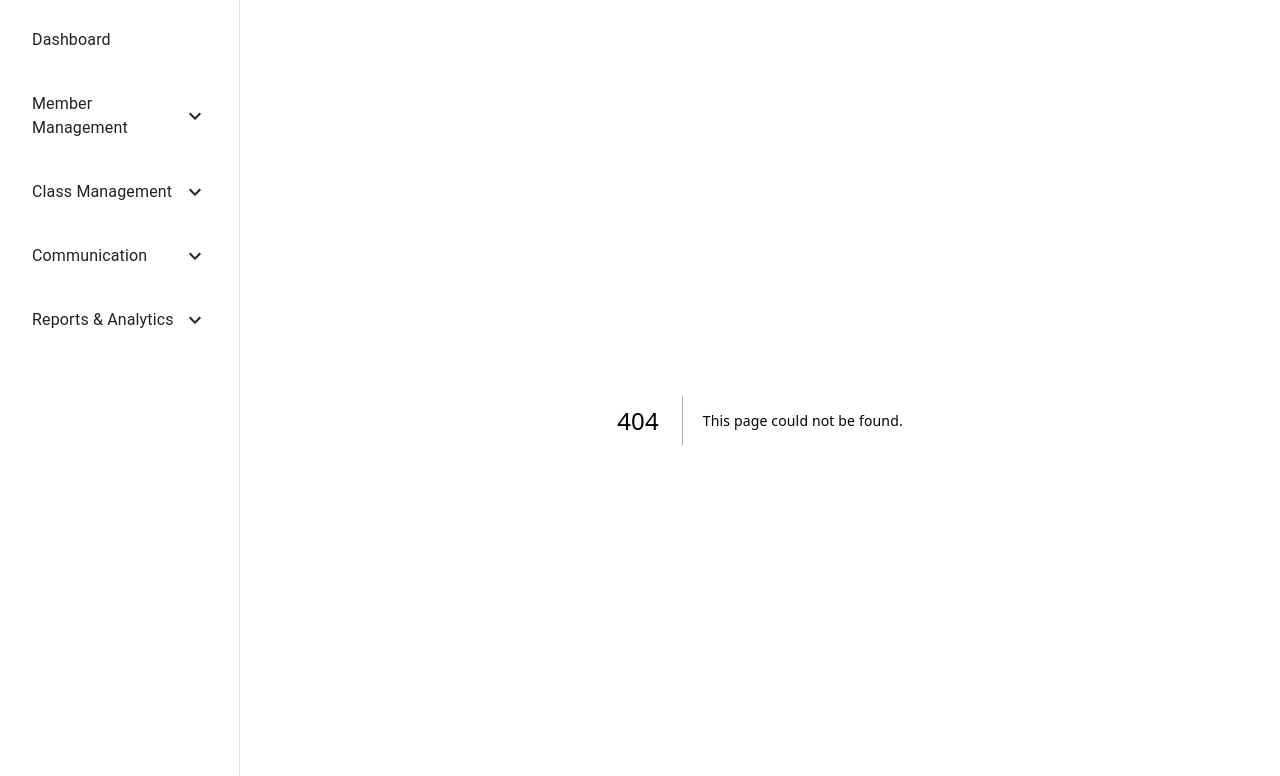
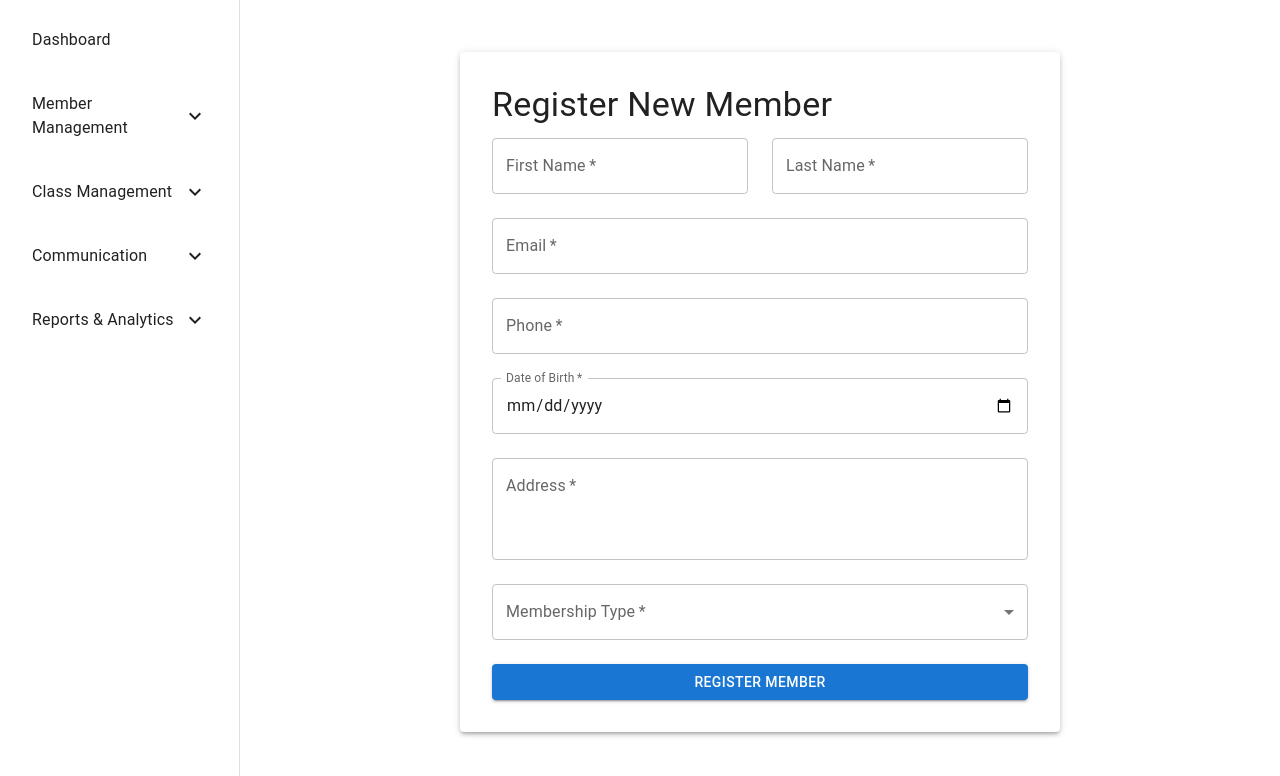
Before and after one commit to HanifCarroll/gym-management-client, a Next.js app: page /members/register in a window 1280 px wide. Before the commit this address had no page. Shown: the top 776 px of the page. Built offline with nearby package versions, Linux system fonts and the light colour scheme.

Commit message:
Add new member and profiles view page.

```diff
--- /dev/null
+++ b/src/app/members/register/page.tsx
@@ -0,0 +1,146 @@
+'use client';
+
+import React, { useState } from 'react';
+import {
+  Typography,
+  TextField,
+  Button,
+  Box,
+  FormControl,
+  InputLabel,
+  Select,
+  MenuItem,
+  Grid,
+  Paper
+} from '@mui/material';
+
+export default function RegisterMember() {
+  const [formData, setFormData] = useState({
+    firstName: '',
+    lastName: '',
+    email: '',
+    phone: '',
+    dateOfBirth: '',
+    address: '',
+    membershipType: '',
+  });
+
+  const handleChange = (event) => {
+    const { name, value } = event.target;
+    setFormData(prevData => ({
+      ...prevData,
+      [name]: value
+    }));
+  };
+
+  const handleSubmit = (event) => {
+    event.preventDefault();
+    // Here you would typically send the data to your backend
+    console.log('Form submitted:', formData);
+    // Reset form or redirect user after successful submission
+  };
+
+  return (
+    <Box sx={{ maxWidth: 600, margin: 'auto', pt: 4 }}>
+      <Paper elevation={3} sx={{ p: 4 }}>
+        <Typography variant="h4" gutterBottom>
+          Register New Member
+        </Typography>
+        <form onSubmit={handleSubmit}>
+          <Grid container spacing={3}>
+            <Grid item xs={12} sm={6}>
+              <TextField
+                fullWidth
+                label="First Name"
+                name="firstName"
+                value={formData.firstName}
+                onChange={handleChange}
+                required
+              />
+            </Grid>
+            <Grid item xs={12} sm={6}>
+              <TextField
+                fullWidth
+                label="Last Name"
+                name="lastName"
+                value={formData.lastName}
+                onChange={handleChange}
+                required
+              />
+            </Grid>
+            <Grid item xs={12}>
+              <TextField
+                fullWidth
+                label="Email"
+                name="email"
+                type="email"
+                value={formData.email}
+                onChange={handleChange}
+                required
+              />
+            </Grid>
+            <Grid item xs={12}>
+              <TextField
+                fullWidth
+                label="Phone"
+                name="phone"
+                value={formData.phone}
+                onChange={handleChange}
+                required
+              />
+            </Grid>
+            <Grid item xs={12}>
+              <TextField
+                fullWidth
+                label="Date of Birth"
+                name="dateOfBirth"
+                type="date"
+                value={formData.dateOfBirth}
+                onChange={handleChange}
+                InputLabelProps={{ shrink: true }}
+                required
+              />
+            </Grid>
+            <Grid item xs={12}>
+              <TextField
+                fullWidth
+                label="Address"
+                name="address"
+                value={formData.address}
+                onChange={handleChange}
+                multiline
+                rows={3}
+                required
+              />
+            </Grid>
+            <Grid item xs={12}>
+              <FormControl fullWidth required>
+                <InputLabel>Membership Type</InputLabel>
+                <Select
+                  name="membershipType"
+                  value={formData.membershipType}
+                  onChange={handleChange}
+                  label="Membership Type"
+                >
+                  <MenuItem value="basic">Basic</MenuItem>
+                  <MenuItem value="premium">Premium</MenuItem>
+                  <MenuItem value="vip">VIP</MenuItem>
+                </Select>
+              </FormControl>
+            </Grid>
+            <Grid item xs={12}>
+              <Button
+                type="submit"
+                variant="contained"
+                color="primary"
+                fullWidth
+              >
+                Register Member
+              </Button>
+            </Grid>
+          </Grid>
+        </form>
+      </Paper>
+    </Box>
+  );
+}
```
Also changed, not shown: src/app/members/profiles/page.tsx (added, +168 -0 lines).
